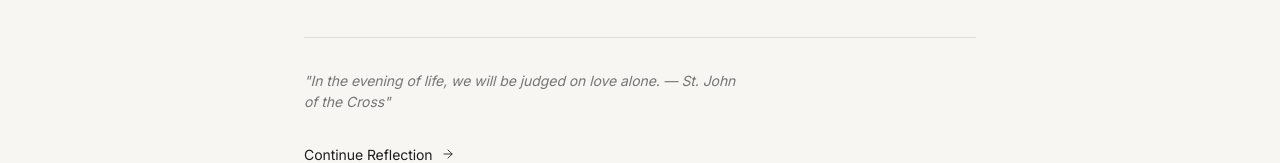
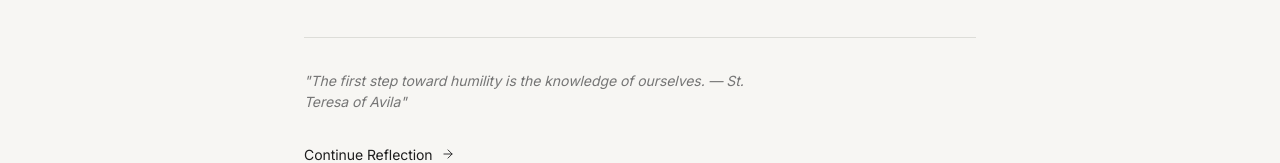
Before and after one commit to johncyongco/agapetoi, a React (Vite) app: page / in a window 1280 px wide. Shown: the part 420-583 px from the top of the page. Built offline with nearby package versions, Linux system fonts and the light colour scheme.

Commit message:
fix: replace unverified John of the Cross quote and remove duplicates

```diff
--- a/src/data/weaknesses-data.ts
+++ b/src/data/weaknesses-data.ts
@@ -1412,15 +1412,14 @@ export function getEncouragingQuote(): string {
     "Let nothing disturb you, let nothing frighten you. All things are passing away; God does not change. Patience obtains all things. — St. Teresa of Avila",
     "If you are what you ought to be, you will set fire to all Italy. — St. Catherine of Siena",
     "All shall be well, and all shall be well, and all manner of thing shall be well. — St. Julian of Norwich",
-    "The soul that sees beauty may sometimes walk alone. — St. John of the Cross",
+    "In the evening of life, we will be judged on love alone. — St. John of the Cross",
     "God does not require that we succeed, only that we are faithful. — St. Teresa of Calcutta",
     "Be not afraid! Open wide the doors for Christ! — Pope St. John Paul II",
     "We were not created for an easy life, but for great things, for goodness. — Pope Benedict XVI",
     "Faith is a habit of the mind, whereby eternal life is begun in us, making the intellect assent to what is non-apparent. — St. Thomas Aquinas",
     "The first step toward humility is the knowledge of ourselves. — St. Teresa of Avila",
     "To serve God is to reign. — St. Josemaría Escrivá",
-    "In the evening of life, we will be judged on love alone. — St. John of the Cross",
-    "Whoever has God lacks nothing. God alone is enough. — St. Teresa of Avila",
+    "Where God is, there is no fear. — St. Thérèse of Lisieux",
   ];
   const dayOfYear = Math.floor(
     (Date.now() - new Date(new Date().getFullYear(), 0, 0).getTime()) / 86400000
```
